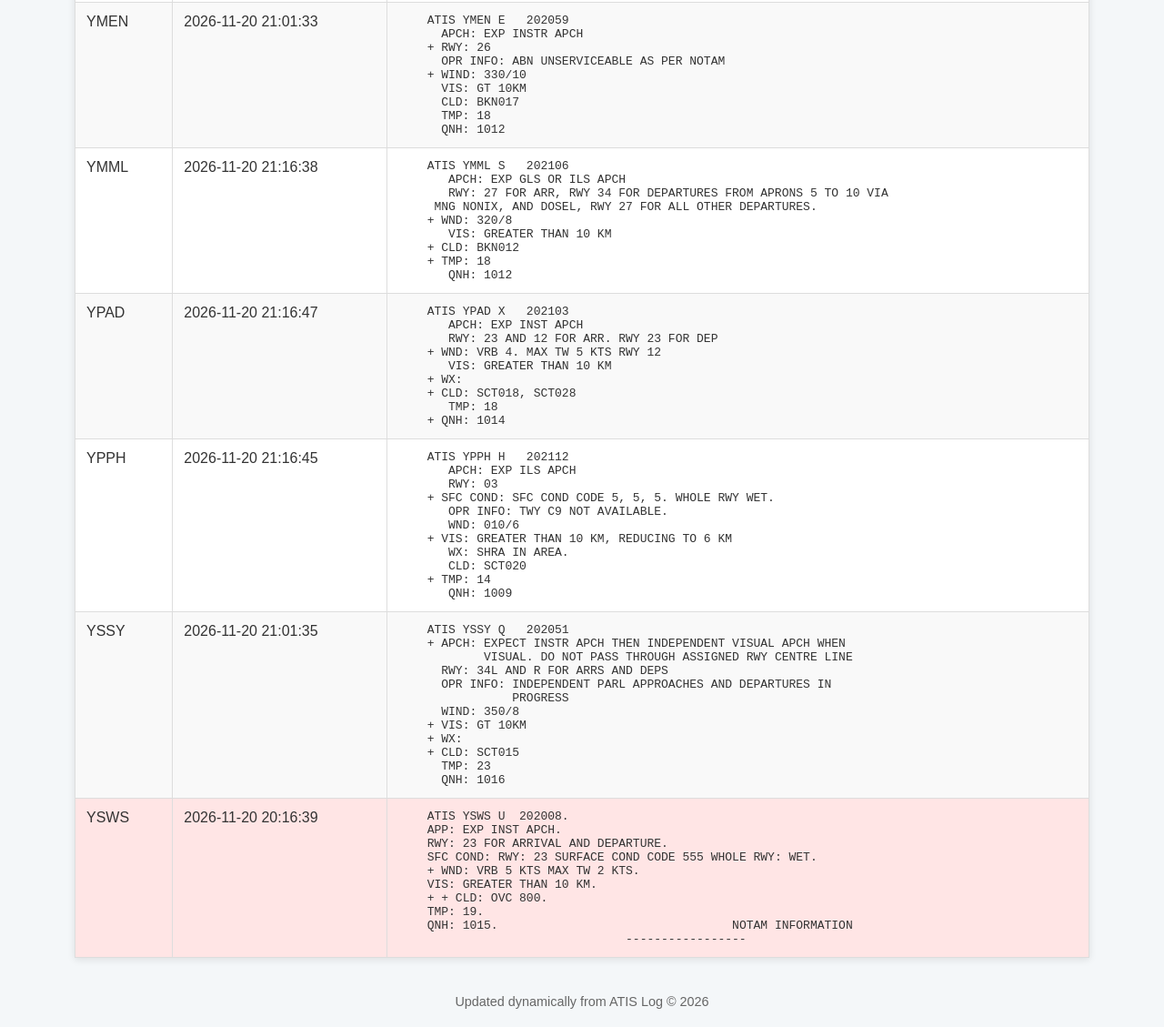
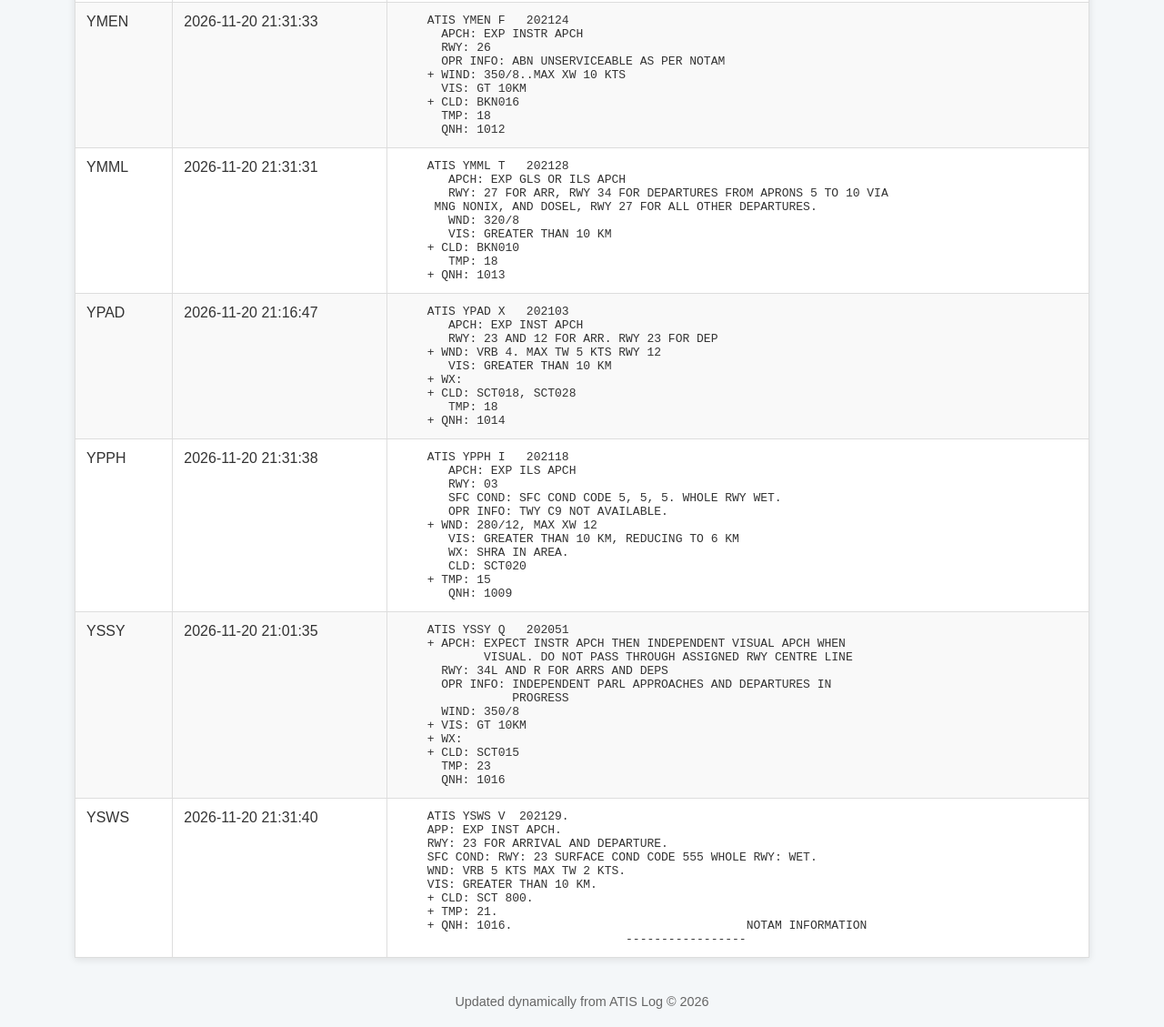
Before and after one commit to webbsimax/atis-page, a plain HTML site: page index.html in a window 1280 px wide. Shown: the part 469-1598 px from the top of the page at 91% size. Drawn offline with Linux system fonts and the light colour scheme.

Commit message:
Update ATIS page 2026-11-20 21:31:59 UTC

```diff
--- a/index.html
+++ b/index.html
@@ -51,29 +51,29 @@
         </tr>
         <tr>
             <td>YMEN</td>
-            <td>2026-11-20 21:01:33</td>
-            <td><pre>    ATIS YMEN E   202059
+            <td>2026-11-20 21:31:33</td>
+            <td><pre>    ATIS YMEN F   202124
       APCH: EXP INSTR APCH
-    + RWY: 26
+      RWY: 26
       OPR INFO: ABN UNSERVICEABLE AS PER NOTAM
-    + WIND: 330/10
+    + WIND: 350/8..MAX XW 10 KTS
       VIS: GT 10KM
-      CLD: BKN017
+    + CLD: BKN016
       TMP: 18
       QNH: 1012</pre></td>
         </tr>
         <tr>
             <td>YMML</td>
-            <td>2026-11-20 21:16:38</td>
-            <td><pre>    ATIS YMML S   202106
+            <td>2026-11-20 21:31:31</td>
+            <td><pre>    ATIS YMML T   202128
        APCH: EXP GLS OR ILS APCH
        RWY: 27 FOR ARR, RWY 34 FOR DEPARTURES FROM APRONS 5 TO 10 VIA
      MNG NONIX, AND DOSEL, RWY 27 FOR ALL OTHER DEPARTURES.
-    + WND: 320/8
+       WND: 320/8
        VIS: GREATER THAN 10 KM
-    + CLD: BKN012
-    + TMP: 18
-       QNH: 1012</pre></td>
+    + CLD: BKN010
+       TMP: 18
+    + QNH: 1013</pre></td>
         </tr>
         <tr>
             <td>YPAD</td>
@@ -90,17 +90,17 @@
         </tr>
         <tr>
             <td>YPPH</td>
-            <td>2026-11-20 21:16:45</td>
-            <td><pre>    ATIS YPPH H   202112
+            <td>2026-11-20 21:31:38</td>
+            <td><pre>    ATIS YPPH I   202118
        APCH: EXP ILS APCH
        RWY: 03
-    + SFC COND: SFC COND CODE 5, 5, 5. WHOLE RWY WET.
+       SFC COND: SFC COND CODE 5, 5, 5. WHOLE RWY WET.
        OPR INFO: TWY C9 NOT AVAILABLE.
-       WND: 010/6
-    + VIS: GREATER THAN 10 KM, REDUCING TO 6 KM
+    + WND: 280/12, MAX XW 12
+       VIS: GREATER THAN 10 KM, REDUCING TO 6 KM
        WX: SHRA IN AREA.
        CLD: SCT020
-    + TMP: 14
+    + TMP: 15
        QNH: 1009</pre></td>
         </tr>
         <tr>
@@ -119,18 +119,18 @@
       TMP: 23
       QNH: 1016</pre></td>
         </tr>
-        <tr class="old-atis">
+        <tr>
             <td>YSWS</td>
-            <td>2026-11-20 20:16:39</td>
-            <td><pre>    ATIS YSWS U  202008.
+            <td>2026-11-20 21:31:40</td>
+            <td><pre>    ATIS YSWS V  202129.
     APP: EXP INST APCH.
     RWY: 23 FOR ARRIVAL AND DEPARTURE.
     SFC COND: RWY: 23 SURFACE COND CODE 555 WHOLE RWY: WET.
-    + WND: VRB 5 KTS MAX TW 2 KTS.
+    WND: VRB 5 KTS MAX TW 2 KTS.
     VIS: GREATER THAN 10 KM.
-    + + CLD: OVC 800.
-    TMP: 19.
-    QNH: 1015.                                 NOTAM INFORMATION
+    + CLD: SCT 800.
+    + TMP: 21.
+    + QNH: 1016.                                 NOTAM INFORMATION
                                 -----------------</pre></td>
         </tr>
     </table>
```
